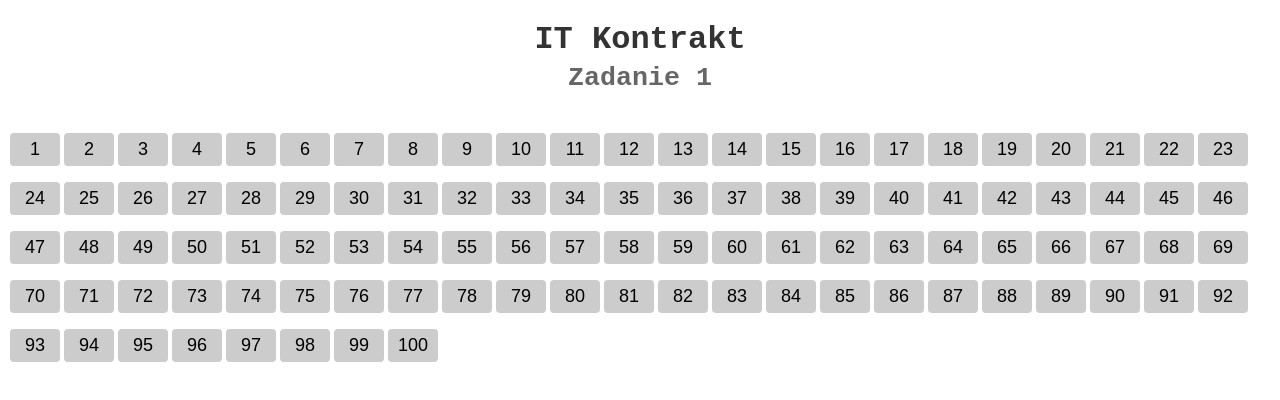
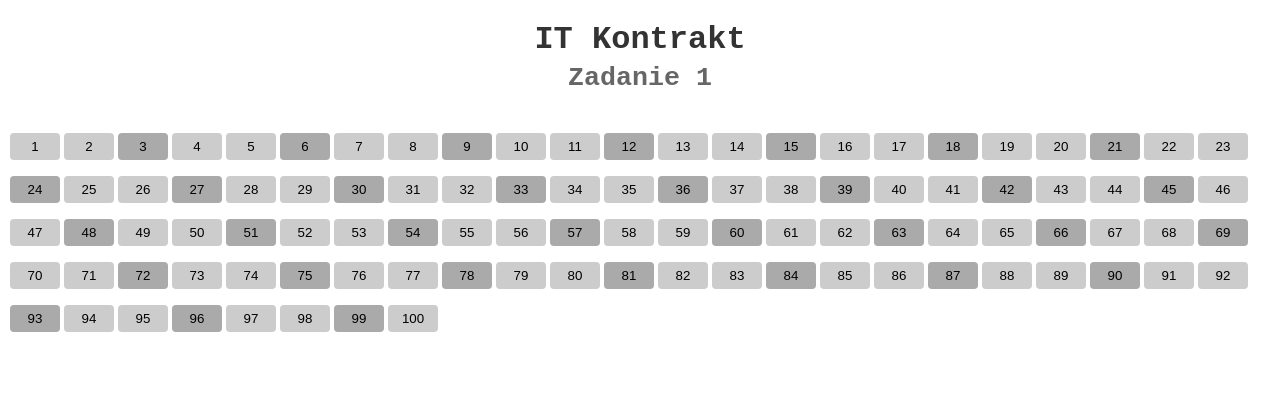
Before and after one commit to RoHell/Each-Third-Number, a website: page index.html in a window 1280 px wide. Drawn offline with nearby package versions, Linux system fonts and the light colour scheme.

Commit message:
some bugs fix

```diff
--- a/index.html
+++ b/index.html
@@ -6,7 +6,7 @@
 </head>
 <body>
 	<h1>IT Kontrakt<br><small>Zadanie 1<small><h1>
-	<div id="numbersList" class="numbers">
+	<div id="numbersList">
 	</div>
 	<script src="https://ajax.googleapis.com/ajax/libs/jquery/1.12.4/jquery.min.js"></script>
 	<script src="js/style.js"></script>
--- a/js/style.js
+++ b/js/style.js
@@ -26,6 +26,7 @@ $(function() {
 			backgroundColor: '#ccc'
 		})
 			.text($index)
+			.off('click', smile)
 			.on('click', smile)
 			.removeAttr('style');
 	}
--- a/scss/style.scss
+++ b/scss/style.scss
@@ -8,30 +8,20 @@ small {
 	color: #666;
 }
 
-.numbers {
-	font-size: 15px;
-	list-style-type: none;
-	padding-left: 0;
-	text-align: left;
-}
-
-.third {
-	cursor: pointer;
-}
-
 button {
+	float: left;
 	min-width: 50px;
 	padding: 5px;
 	margin: 8px 2px;
 	background-color: #ccc;
-	font-size: 18px;
 	border: 1px solid transparent;
 	border-radius: 4px;
 	outline: none;
 }
 
 .third {
-	background-color: #ccc;
+	background-color: #aaa;
+	cursor: pointer;
 	&:hover {
 		border: 1px solid #333;
 	}
```
Also changed, not shown: css/style.css, 1 other file.
